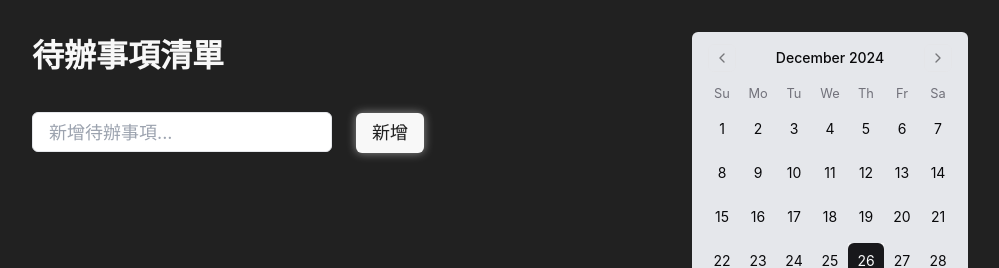
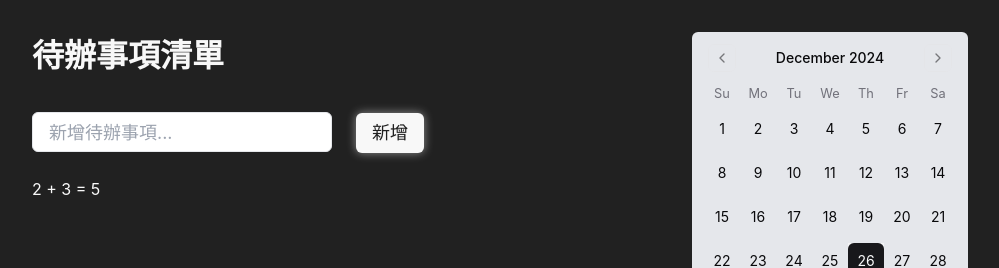
Before and after one commit to Jason21403019/my_app, a Next.js app: page / in a window 1280 px wide. Shown: the top 268 px of the page, without its empty margins (40-1039 px from the left). Built offline with nearby package versions, Linux system fonts and the light colour scheme.

Commit message:
增加一點東西

```diff
--- a/src/pages/index.jsx
+++ b/src/pages/index.jsx
@@ -24,6 +24,7 @@ export default function Home() {
     setTodos(todos.filter((todo) => todo.id !== id));
   };
 
+  const add = (a, b) => a + b;
   return (
     <>
       <div className="container">
@@ -36,6 +37,9 @@ export default function Home() {
               onToggle={toggleTodo}
               onDelete={deleteTodo}
             />
+            <div>
+              <p style={{ color: "#f8f8f8" }}>2 + 3 = {add(2, 3)}</p>
+            </div>
           </div>
           <Calendar />
         </div>
```
Also changed, not shown: package.json (+5 -3 lines), 1 other file (tests, documents, lock files or other folders).
